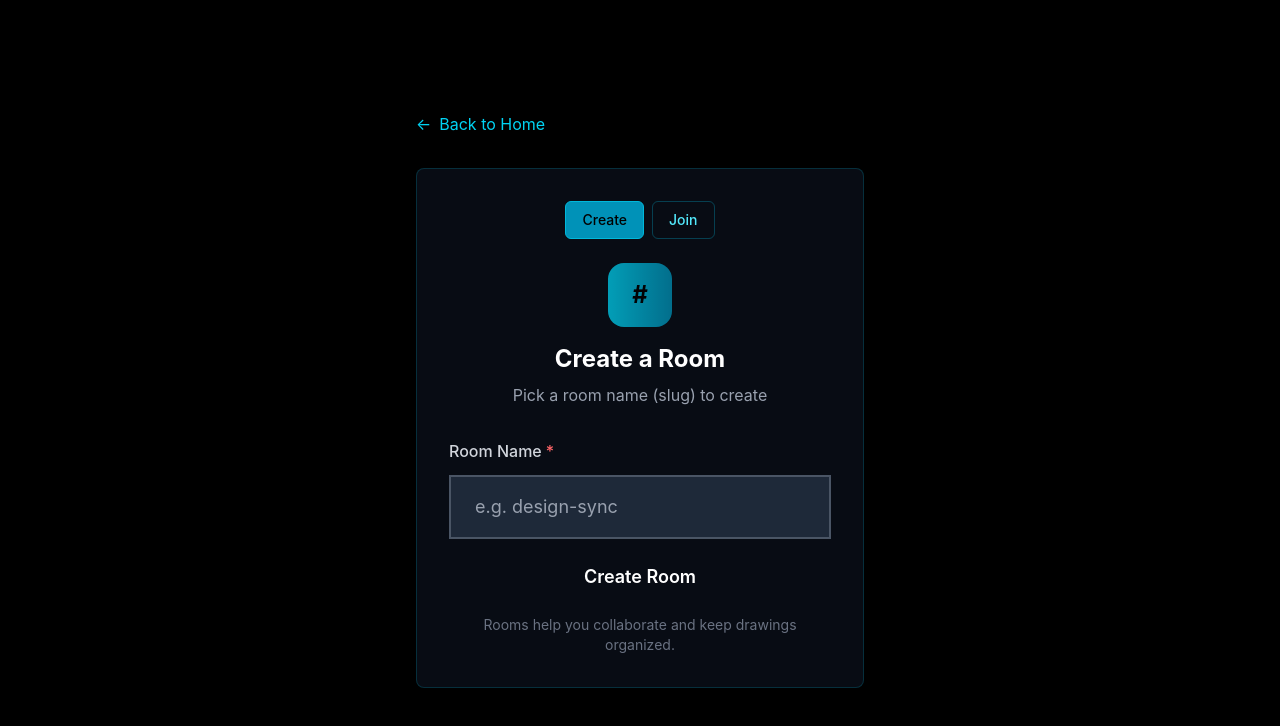
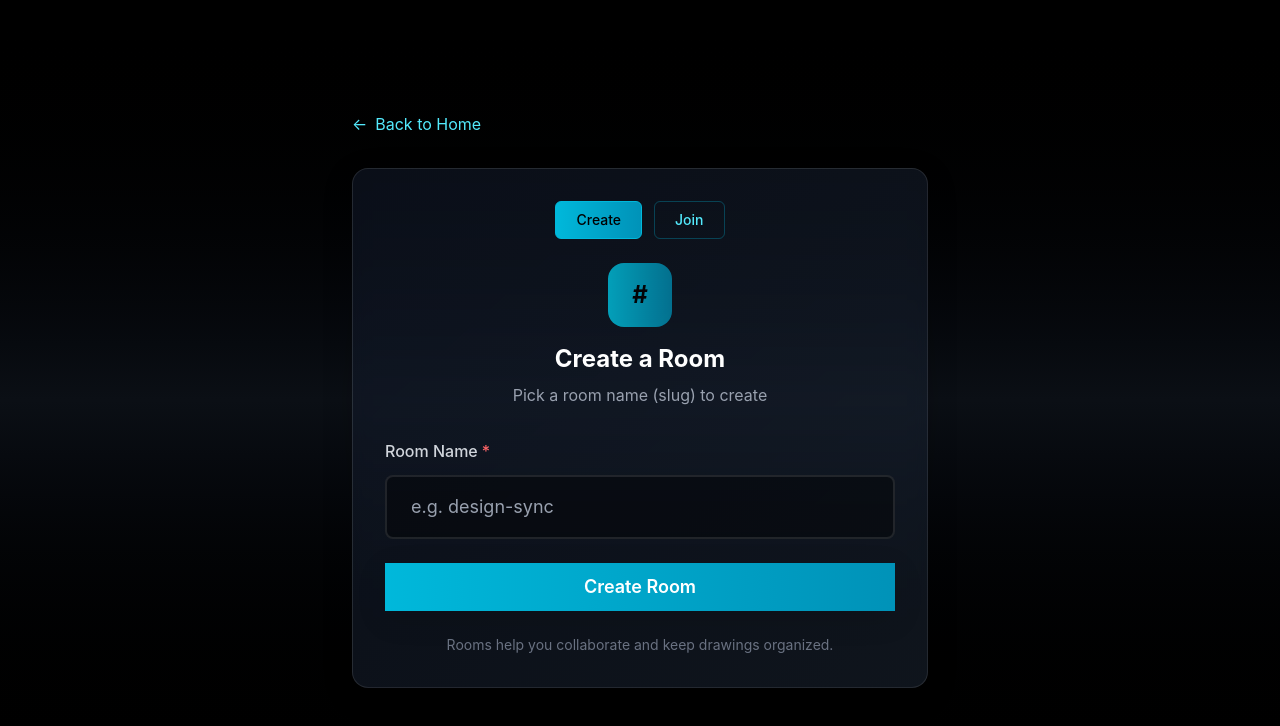
Before and after one commit to Jimil1407/exacalidraw, a Next.js app in the folder apps/excali-fe/: page /rooms in a window 1280 px wide. Shown: the top 726 px of the page. Built offline with nearby package versions, Linux system fonts and the light colour scheme.

Commit message:
ui changes

```diff
--- a/apps/excali-fe/app/page.tsx
+++ b/apps/excali-fe/app/page.tsx
@@ -21,7 +21,7 @@ export default function Home() {
             </Button>
           </Link>
           <Link href="/signup">
-            <Button variant="primary">
+            <Button variant="ghost">
               Get Started
             </Button>
           </Link>
--- a/apps/excali-fe/app/rooms/page.tsx
+++ b/apps/excali-fe/app/rooms/page.tsx
@@ -53,21 +53,21 @@ export default function CreateRoomPage() {
   };
 
   return (
-    <div className="min-h-screen bg-black flex items-center justify-center p-4">
-      <div className="w-full max-w-md">
-        <Link href="/" className="inline-flex items-center text-cyan-400 hover:text-cyan-300 mb-8 transition-colors duration-200">
+    <div className="min-h-screen bg-gradient-to-b from-black via-[#0b0f15] to-black flex items-center justify-center p-6">
+      <div className="w-full max-w-xl">
+        <Link href="/" className="inline-flex items-center text-cyan-300 hover:text-cyan-200 mb-8 transition-colors duration-200">
           <span className="mr-2">←</span>
           Back to Home
         </Link>
 
-        <div className="bg-gray-900/50 border border-cyan-500/20 rounded-lg p-8 backdrop-blur-sm">
+        <div className="bg-gradient-to-br from-gray-900/60 to-gray-800/50 border border-white/10 rounded-2xl p-8 backdrop-blur-sm shadow-[0_8px_30px_rgb(0,0,0,0.2)]">
           {/* Mode Toggle */}
-          <div className="mb-6 flex items-center justify-center gap-2">
+          <div className="mb-6 flex items-center justify-center gap-3">
             <button
               type="button"
               onClick={() => setMode("create")}
-              className={`px-4 py-2 rounded-md text-sm font-medium border ${
-                mode === "create" ? "bg-cyan-600 text-black border-cyan-500" : "bg-transparent text-cyan-300 border-cyan-500/30 hover:border-cyan-500/60"
+              className={`px-5 py-2 rounded-md text-sm font-medium border ${
+                mode === "create" ? "bg-gradient-to-r from-cyan-500 to-cyan-600 text-black border-cyan-500" : "bg-transparent text-cyan-300 border-cyan-500/30 hover:border-cyan-500/60"
               }`}
             >
               Create
@@ -75,8 +75,8 @@ export default function CreateRoomPage() {
             <button
               type="button"
               onClick={() => setMode("join")}
-              className={`px-4 py-2 rounded-md text-sm font-medium border ${
-                mode === "join" ? "bg-cyan-600 text-black border-cyan-500" : "bg-transparent text-cyan-300 border-cyan-500/30 hover:border-cyan-500/60"
+              className={`px-5 py-2 rounded-md text-sm font-medium border ${
+                mode === "join" ? "bg-gradient-to-r from-cyan-500 to-cyan-600 text-black border-cyan-500" : "bg-transparent text-cyan-300 border-cyan-500/30 hover:border-cyan-500/60"
               }`}
             >
               Join
@@ -103,7 +103,7 @@ export default function CreateRoomPage() {
                 value={slug}
                 onChange={(e) => setSlug(e.target.value)}
                 required
-                className="w-full px-6 py-4 text-lg bg-gray-800 border-2 text-white placeholder:text-gray-400 transition-all duration-200 focus:outline-none focus:ring-2 focus:ring-offset-2 focus:ring-offset-gray-900 focus:ring-cyan-500 border-gray-600 focus:border-cyan-500"
+                className="w-full px-6 py-4 text-lg bg-black/40 border-2 text-white placeholder:text-gray-400 transition-all duration-200 focus:outline-none focus:ring-2 focus:ring-offset-2 focus:ring-offset-gray-900 focus:ring-cyan-500 border-white/10 focus:border-cyan-500 rounded-lg"
               />
             </div>
 
--- a/apps/excali-fe/components/RoomCanvas.tsx
+++ b/apps/excali-fe/components/RoomCanvas.tsx
@@ -1,5 +1,6 @@
 "use client"
 import { useEffect, useRef, useState } from "react";
+import Link from "next/link";
 import { draw } from "../draw";
 import { WS_URL, BACKEND_URL } from "../app/config";
 
@@ -19,7 +20,7 @@ const IconButton = ({
   </button>
 );
 
-export default function RoomCanvas({ slug }: { slug: string }) {
+export default function RoomCanvas({ slug, token }: { slug: string; token?: string }) {
     const [roomId, setRoomId] = useState<number | null>(null);
     const [loading, setLoading] = useState(true);
     const [error, setError] = useState<string | null>(null);
@@ -27,6 +28,7 @@ export default function RoomCanvas({ slug }: { slug: string }) {
     const toolRef = useRef<"rect" | "circle" | "line" | "ellipse" | "triangle" | "arrow" | "eraser" | "text" | "select">("rect");
     const [tool, setTool] = useState<"rect" | "circle" | "line" | "ellipse" | "triangle" | "arrow" | "eraser" | "text" | "select">("rect");
     const [socket, setSocket] = useState<WebSocket | null>(null);
+    const [authToken, setAuthToken] = useState<string>(token || "");
     const [textOverlay, setTextOverlay] = useState<{ x: number; y: number; w?: number; h?: number } | null>(null);
     const [textValue, setTextValue] = useState("");
     const toolbarRef = useRef<HTMLDivElement>(null);
@@ -54,9 +56,21 @@ export default function RoomCanvas({ slug }: { slug: string }) {
     }, [slug]);
 
     useEffect(() => {
+        // Load token from localStorage if not provided
+        if (!token) {
+            try {
+                const saved = localStorage.getItem("token") || "";
+                if (saved) setAuthToken(saved);
+            } catch {}
+        }
+    }, [token]);
+
+    useEffect(() => {
         if (!roomId) return;
 
-        const ws = new WebSocket(`${WS_URL}?token=eyJhbGciOiJIUzI1NiIsInR5cCI6IkpXVCJ9.eyJlbWFpbCI6ImppbUBnbWFpbC5jb20iLCJ1c2VySWQiOiI4MWY1MzNhNC1mNGVkLTQ5NmEtYTZlMi00OTFhNDcyNDI3N2EiLCJpYXQiOjE3NTYxMjA5NzV9.irtzgMwGY58v6Li8dzD3yzaWxy4tWqqbr2Ck5QkGUek`);
+        const t = token || authToken || "";
+        if (!t) return;
+        const ws = new WebSocket(`${WS_URL}?token=${t}`);
         ws.onopen = () => {
             setSocket(ws);
             ws.send(JSON.stringify({
@@ -70,7 +84,7 @@ export default function RoomCanvas({ slug }: { slug: string }) {
         return () => {
             try { ws.close(); } catch {}
         };
-    }, [roomId]);
+    }, [roomId, token, authToken]);
 
     useEffect(() => {
         if (!socket || !roomId) return;
@@ -106,6 +120,12 @@ export default function RoomCanvas({ slug }: { slug: string }) {
     }
 
   return <div style={{ width: "100vw", height: "100vh", background: "black" }}>
+    <div style={{ position: "fixed", top: 16, left: 16, zIndex: 40 }}>
+      <Link href="/rooms" className="inline-flex items-center gap-2 px-3 py-2 text-sm text-cyan-300 hover:text-cyan-200 bg-black/70 border border-white/15 rounded-full backdrop-blur-sm">
+        <span>←</span>
+        <span>Back</span>
+      </Link>
+    </div>
     <div
       style={{ position: "fixed", top: 16, left: "50%", transform: "translateX(-50%)" }}
       className="flex items-center gap-2 px-3 py-2 bg-black/80 border border-white/15 rounded-full shadow-[0_8px_30px_rgb(0,0,0,0.12)] backdrop-blur-sm"
--- a/packages/ui/src/button.tsx
+++ b/packages/ui/src/button.tsx
@@ -2,16 +2,40 @@
 
 import { ReactNode } from "react";
 
+type ButtonVariant = "primary" | "secondary" | "ghost" | "outline" | "destructive" | "success";
+type ButtonSize = "sm" | "md" | "lg";
+
 interface ButtonProps {
   children: ReactNode;
-  variant?: "primary" | "secondary" | "ghost" | "outline" | "destructive" | "success";
-  size?: "sm" | "md" | "lg";
+  variant?: ButtonVariant;
+  size?: ButtonSize;
   disabled?: boolean;
   loading?: boolean;
   onClick?: () => void;
   type?: "button" | "submit" | "reset";
   className?: string;
+  fullWidth?: boolean;
+  leftIcon?: ReactNode;
+  rightIcon?: ReactNode;
 }
+
+const base = "relative inline-flex items-center justify-center gap-2 rounded-xl font-semibold transition-all duration-200 focus:outline-none focus-visible:ring-2 focus-visible:ring-cyan-500/70 disabled:opacity-60 disabled:cursor-not-allowed";
+const elevations = "shadow-[0_8px_30px_rgb(0,0,0,0.12)] hover:shadow-[0_10px_40px_rgba(0,0,0,0.18)]";
+
+const variants: Record<ButtonVariant, string> = {
+  primary: "bg-gradient-to-r from-cyan-500 to-cyan-600 text-white hover:from-cyan-400 hover:to-cyan-500 active:scale-[0.98]",
+  secondary: "bg-gradient-to-r from-zinc-700 to-zinc-800 text-white hover:from-zinc-600 hover:to-zinc-700",
+  ghost: "text-gray-200 hover:text-white hover:bg-white/10",
+  outline: "border border-white/20 text-white hover:bg-white/5",
+  destructive: "bg-gradient-to-r from-red-500 to-pink-600 text-white hover:from-red-400 hover:to-pink-500",
+  success: "bg-gradient-to-r from-emerald-500 to-teal-600 text-white hover:from-emerald-400 hover:to-teal-500",
+};
+
+const sizes: Record<ButtonSize, string> = {
+  sm: "h-9 px-4 text-sm",
+  md: "h-11 px-5 text-base",
+  lg: "h-12 px-6 text-lg",
+};
 
 export const Button = ({
   children,
@@ -22,41 +46,29 @@ export const Button = ({
   onClick,
   type = "button",
   className = "",
+  fullWidth = false,
+  leftIcon,
+  rightIcon,
 }: ButtonProps) => {
-  const baseClasses = "font-semibold rounded-lg transition-all duration-200 transform hover:scale-105 disabled:opacity-50 disabled:cursor-not-allowed disabled:transform-none focus:outline-none focus:ring-2 focus:ring-offset-2 focus:ring-offset-background";
-
-  const variantClasses = {
-    primary: "bg-blue-600 hover:bg-blue-700 text-white shadow-sm hover:shadow-md focus:ring-blue-500 dark:bg-blue-500 dark:hover:bg-blue-600",
-    secondary: "bg-gray-100 hover:bg-gray-200 text-gray-900 shadow-sm hover:shadow-md focus:ring-gray-500 dark:bg-gray-800 dark:hover:bg-gray-700 dark:text-gray-100",
-    ghost: "text-gray-700 hover:text-gray-900 hover:bg-gray-100 focus:ring-gray-500 dark:text-gray-300 dark:hover:text-white dark:hover:bg-gray-800",
-    outline: "border-2 border-gray-300 text-gray-700 hover:bg-gray-50 hover:border-gray-400 focus:ring-gray-500 dark:border-gray-600 dark:text-gray-300 dark:hover:bg-gray-800 dark:hover:border-gray-500",
-    destructive: "bg-red-600 hover:bg-red-700 text-white shadow-sm hover:shadow-md focus:ring-red-500 dark:bg-red-500 dark:hover:bg-red-600",
-    success: "bg-green-600 hover:bg-green-700 text-white shadow-sm hover:shadow-md focus:ring-green-500 dark:bg-green-500 dark:hover:bg-green-600"
-  };
-
-  const sizeClasses = {
-    sm: "px-3 py-1.5 text-sm",
-    md: "px-4 py-2 text-base",
-    lg: "px-6 py-3 text-lg"
-  };
-
-  const classes = `${baseClasses} ${variantClasses[variant]} ${sizeClasses[size]} ${className}`;
+  const width = fullWidth ? "w-full" : "";
+  const classes = `${base} ${elevations} ${variants[variant]} ${sizes[size]} ${width} ${className}`;
 
   return (
-    <button
-      type={type}
-      disabled={disabled || loading}
-      onClick={onClick}
-      className={classes}
-    >
-      {loading ? (
-        <div className="flex items-center justify-center">
-          <div className="animate-spin rounded-full h-4 w-4 border-b-2 border-current mr-2"></div>
-          Loading...
-        </div>
-      ) : (
-        children
-      )}
+    <button type={type} disabled={disabled || loading} onClick={onClick} className={classes}>
+      {/* subtle glass overlay */}
+      <span className="pointer-events-none absolute inset-0 rounded-xl bg-white/0 hover:bg-white/[0.02] transition-colors" />
+
+      {/* content */}
+      <span className="relative z-10 inline-flex items-center gap-2">
+        {loading && (
+          <span className="inline-flex items-center justify-center">
+            <span className="mr-2 inline-block h-4 w-4 animate-spin rounded-full border-2 border-white/30 border-t-white" />
+          </span>
+        )}
+        {leftIcon && <span className="inline-flex items-center">{leftIcon}</span>}
+        <span>{children}</span>
+        {rightIcon && <span className="inline-flex items-center">{rightIcon}</span>}
+      </span>
     </button>
   );
 };
--- a/packages/ui/tsconfig.json
+++ b/packages/ui/tsconfig.json
@@ -1,3 +1,6 @@
 {
-  "extends": "@repo/typescript-config/base.json"
+  "extends": "@repo/typescript-config/base.json",
+  "compilerOptions": {
+    "jsx": "react-jsx"
+  }
 }
```
